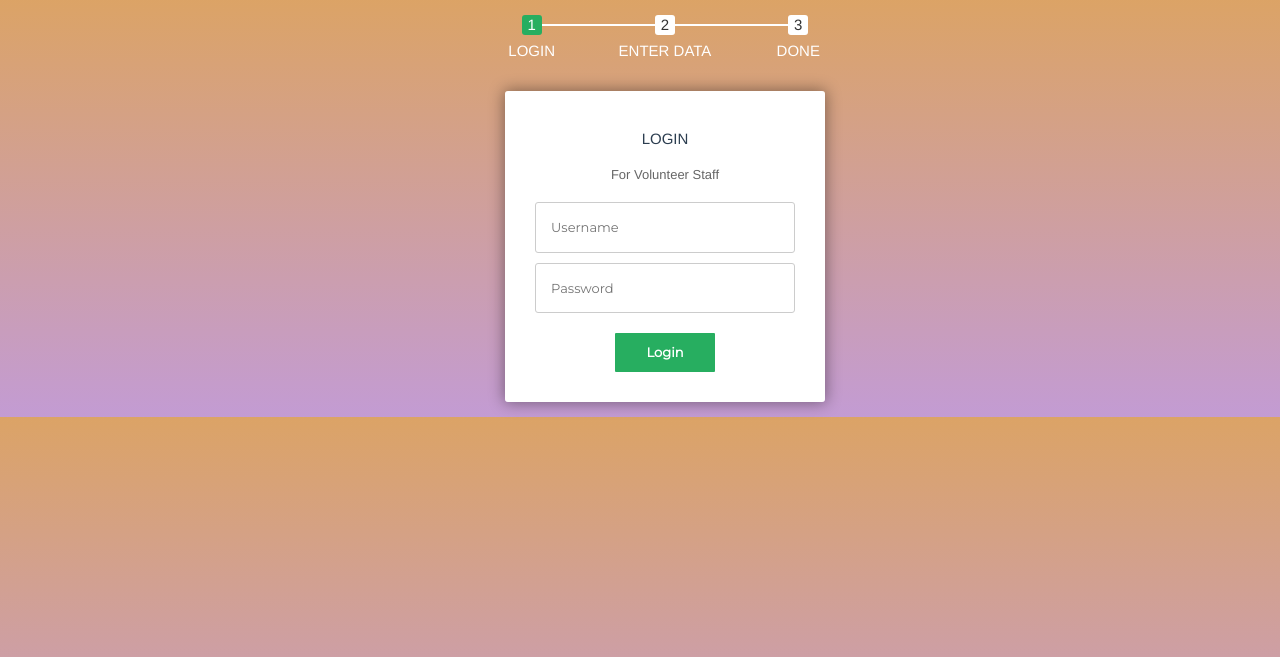
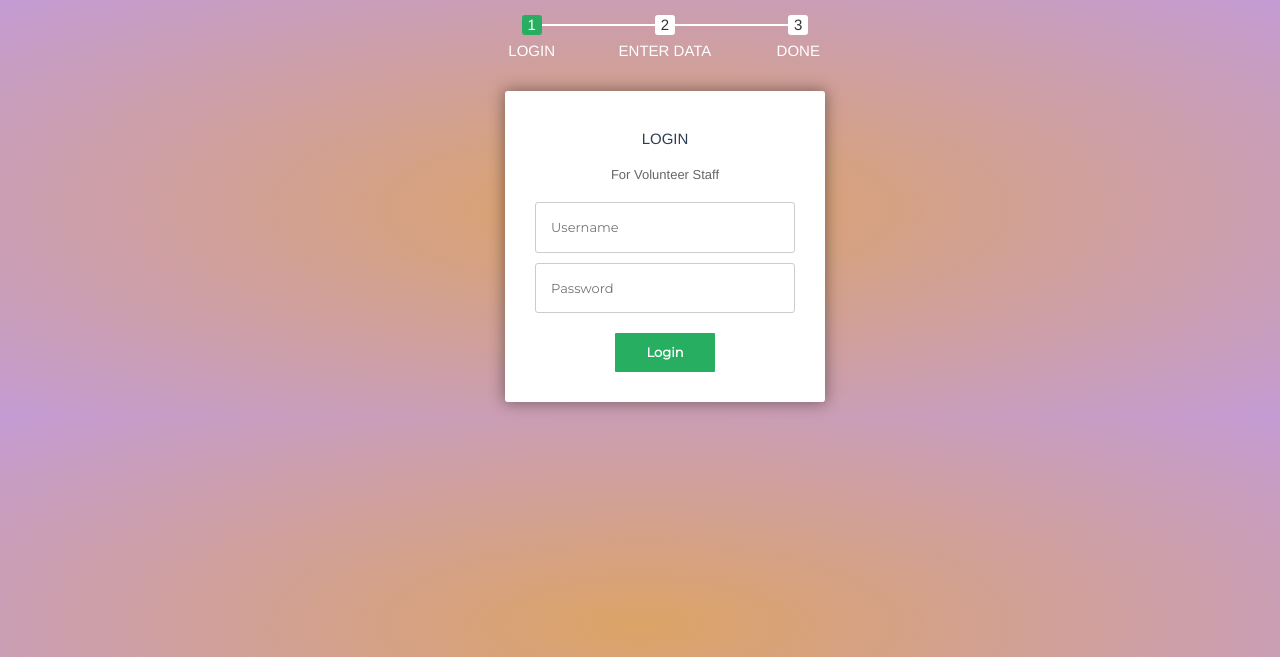
Before and after one commit to MaheshSinghSawant/MaheshSinghSawant.github.io, a PHP site: page /index_mahesh.html in a window 1280 px wide. Shown: the top 657 px of the page. Run offline with PHP 8.4, Linux system fonts and the light colour scheme; some libraries are stand-ins or nearby versions.

Commit message:
changed to radial gradient

```diff
--- a/css/style_mahesh.css
+++ b/css/style_mahesh.css
@@ -19,7 +19,7 @@ body {
   font-family: montserrat, arial, verdana;
 
   background:
-  linear-gradient(rgba(196, 102, 0, 0.6), rgba(155, 89, 182, 0.6));
+  radial-gradient(rgba(196, 102, 0, 0.6), rgba(155, 89, 182, 0.6));
 
 }
 /*form styles*/
--- a/index_mahesh.html
+++ b/index_mahesh.html
@@ -26,7 +26,7 @@
   <body>
 
   <div class="modal-body container">
-      <div class="col-md-4 col-md-offset-4 col-xs-12 col-xs-offset-0">
+      <div class="col-md-4 col-md-offset-4 col-xs-10 col-xs-offset-0">
 
     <!-- multistep form -->
     <form id="msform">
```
